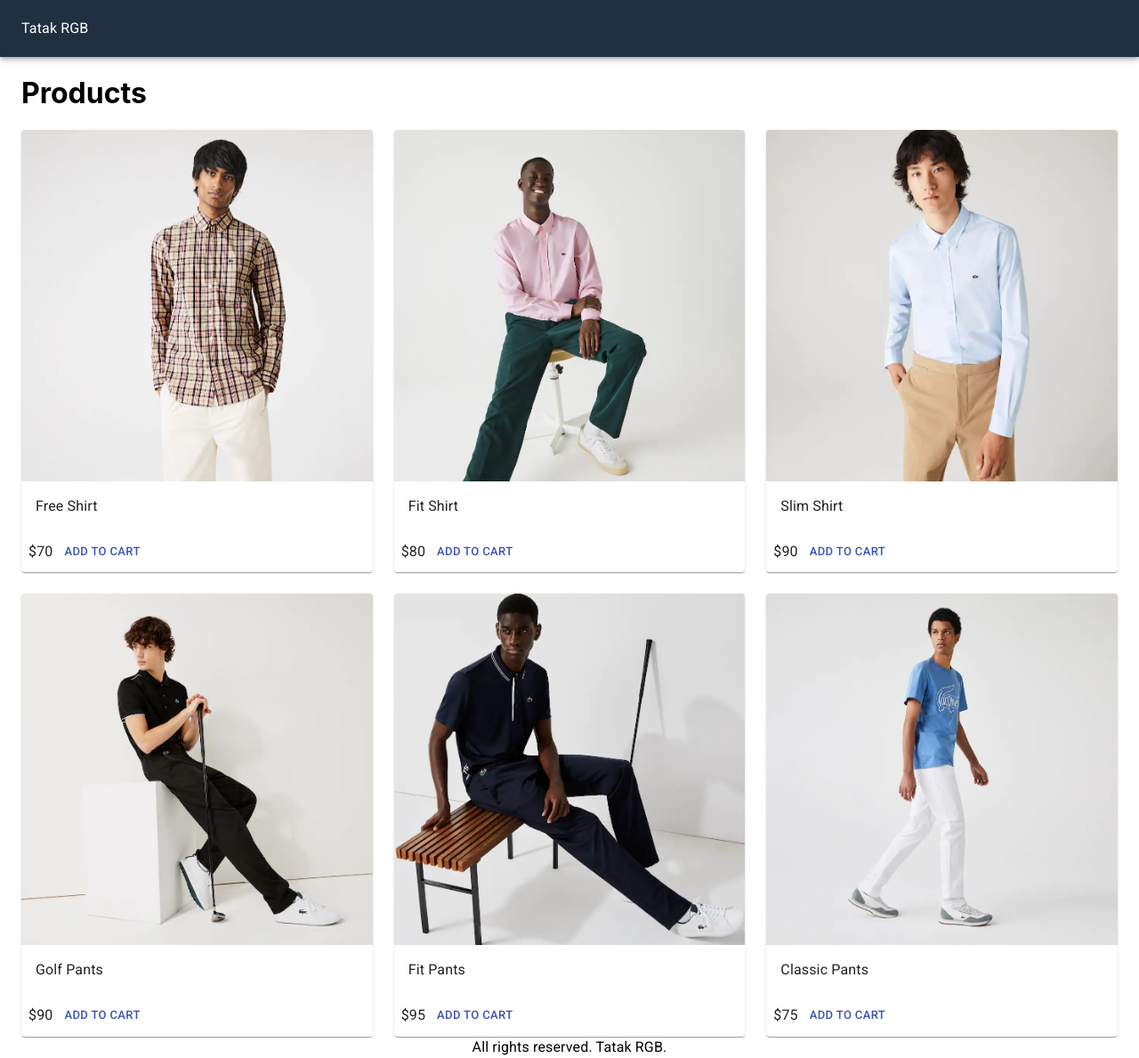
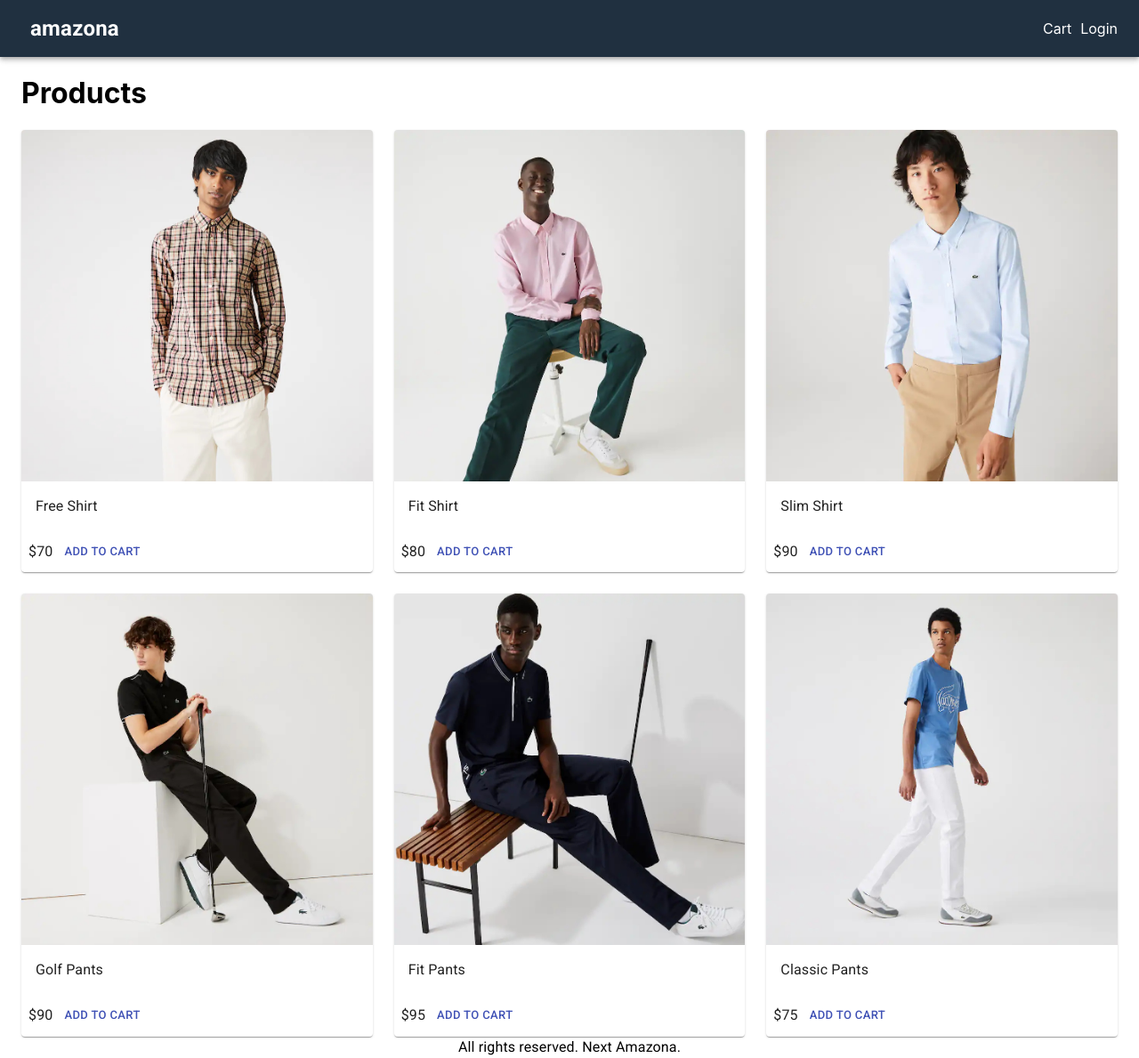
Before and after one commit to hackwebdev/tatakrgb-nextjs, a Next.js app: page / in a window 1280 px wide. Shown: the whole page at 89% size. Built offline with nearby package versions, Linux system fonts and the light colour scheme.

Commit message:
add header link

```diff
--- a/components/Layout.js
+++ b/components/Layout.js
@@ -1,6 +1,7 @@
 import React from 'react'
 import Head from 'next/head'
-import { AppBar, Toolbar, Typography, Container } from '@material-ui/core'
+import NextLink from 'next/link'
+import { AppBar, Toolbar, Typography, Container, Link } from '@material-ui/core'
 import useStyles from '../utils/styles'
 
 export default function Layout({ children }) {
@@ -8,16 +9,29 @@
   return (
     <div>
       <Head>
-        <title>Tatak RGB</title>
+        <title>Next Amazona</title>
       </Head>
       <AppBar position='static' className={classes.navbar}>
         <Toolbar>
-          <Typography>Tatak RGB</Typography>
+          <NextLink href='/' passHref>
+            <Link>
+              <Typography className={classes.brand}>amazona</Typography>
+            </Link>
+          </NextLink>
+          <div className={classes.grow}></div>
+          <div>
+            <NextLink href='/cart' passHref>
+              <Link>Cart</Link>
+            </NextLink>
+            <NextLink href='/login' passHref>
+              <Link>Login</Link>
+            </NextLink>
+          </div>
         </Toolbar>
       </AppBar>
       <Container className={classes.main}>{children}</Container>
       <footer className={classes.footer}>
-        <Typography>All rights reserved. Tatak RGB.</Typography>
+        <Typography>All rights reserved. Next Amazona.</Typography>
       </footer>
     </div>
   )
--- a/utils/styles.js
+++ b/utils/styles.js
@@ -8,6 +8,13 @@
       marginLeft: 10,
     },
   },
+  brand: {
+    fontWeight: 'bold',
+    fontSize: '1.5rem',
+  },
+  grow: {
+    flexGrow: 1,
+  },
   main: {
     minHeight: '80vh',
   },
```
Also changed, not shown: 1 other file (tests, documents, lock files or other folders).
